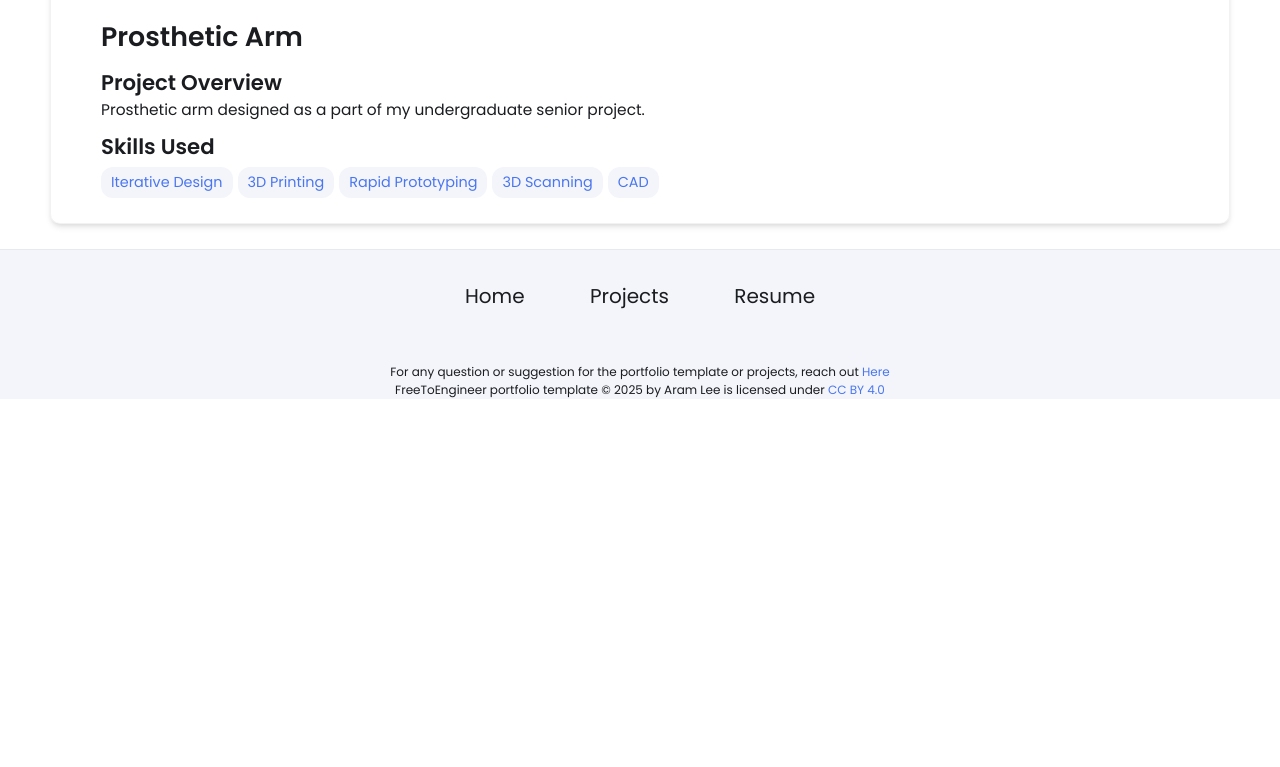
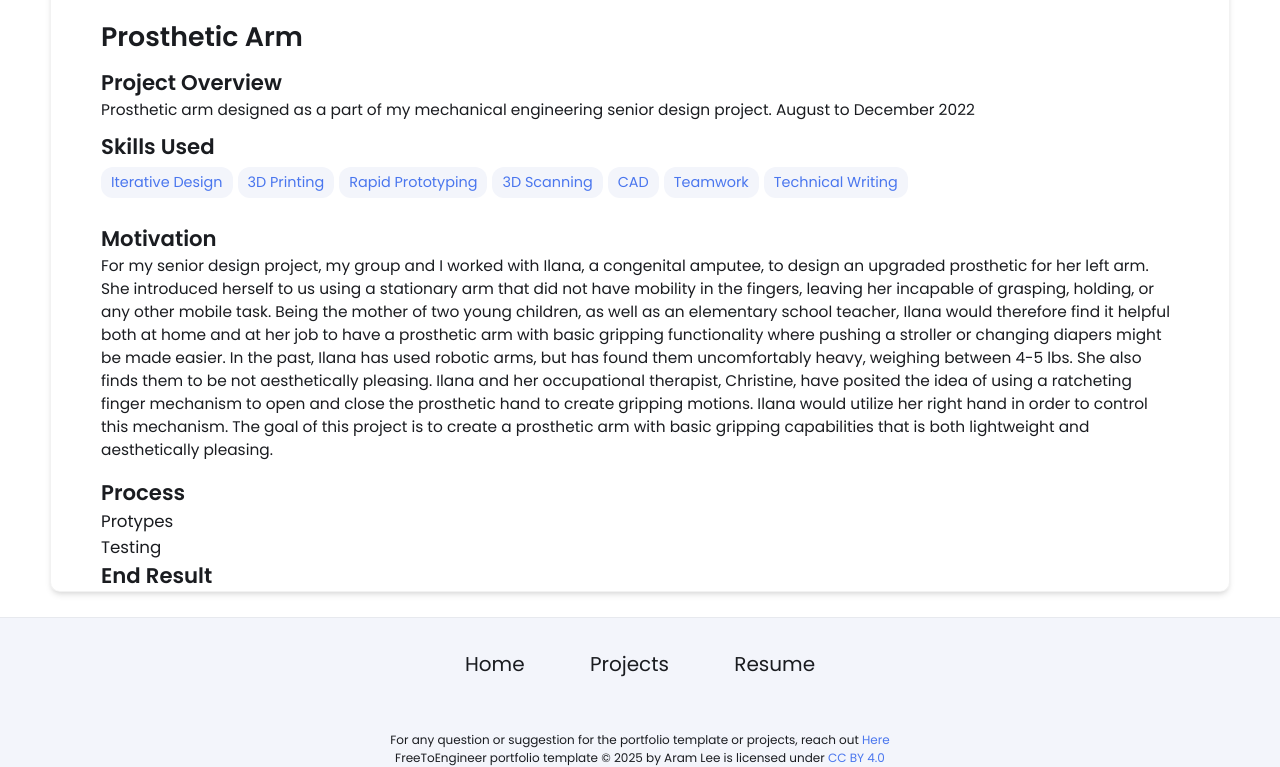
Before and after one commit to mgordon17/mgordon17.github.io, a Jekyll site: the page built from _projects/senior-proj/index.md, in a window 1280 px wide. Shown: the part 490-1257 px from the top of the page. Built offline with Jekyll 4.4.1, drawn with Linux system fonts in a browser that asks for light colours; before the commit the page ends 900 px from its top, so only the background shows below that.

Commit message:
Update index.md

```diff
--- a/_projects/senior-proj/index.md
+++ b/_projects/senior-proj/index.md
@@ -1,12 +1,24 @@
 ---
 layout: post
 title: Prosthetic Arm
-description:  Prosthetic arm designed as a part of my undergraduate senior project.
+description:  Prosthetic arm designed as a part of my mechanical engineering senior design project. August to December 2022
 skills:
 - Iterative Design
 - 3D Printing
 - Rapid Prototyping
 - 3D Scanning
 - CAD
+- Teamwork
+- Technical Writing
 main-image: /project.webp
 ---
+## Motivation
+For my senior design project, my group and I worked with Ilana, a congenital amputee, to design an upgraded prosthetic for her left arm. <!-- Her previous arm, while aesthetically pleasing, had next to no functionality and caused extensive strain on her neck and shoulder due to the weight. --> She introduced herself to us using a stationary arm that did not have mobility in the fingers, leaving her incapable of grasping, holding, or any other mobile task. Being the mother of two young children, as well as an elementary school teacher, Ilana would therefore find it helpful both at home and at her job to have a prosthetic arm with basic gripping functionality where pushing a stroller or changing diapers might be made easier. In the past, Ilana has used robotic arms, but has found them uncomfortably heavy, weighing between 4-5 lbs. She also finds them to be not aesthetically pleasing. Ilana and her occupational therapist, Christine, have posited the idea of using a ratcheting finger mechanism to open and close the prosthetic hand to create gripping motions. Ilana would utilize her right hand in order to control this mechanism. The goal of this project is to create a prosthetic arm with basic gripping capabilities that is both lightweight and aesthetically pleasing.
+
+## Process
+
+### Protypes
+
+### Testing
+
+## End Result
```
